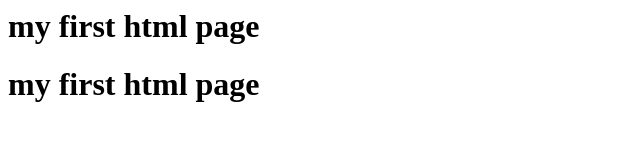
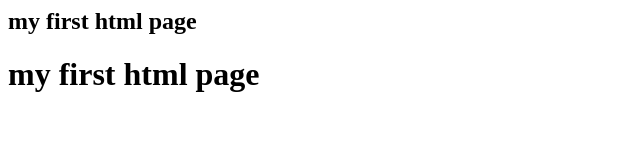
Before and after one commit to trymeyourself/LearnPLT, a plain HTML site: page gitdemo/home.html in a window 1280 px wide. Shown: the whole page, without its empty margins (0-640 px from the left). Drawn offline with Linux system fonts and the light colour scheme.

Commit message:
modified home file

```diff
--- a/gitdemo/home.html
+++ b/gitdemo/home.html
@@ -3,7 +3,7 @@
 <title>my first html page for git demo</title>
 </head>
 <body>
-<h1>my first html page</h1>
+<h2>my first html page</h2>
 <h1>my first html page</h1>
 </body>
 </html>
```
